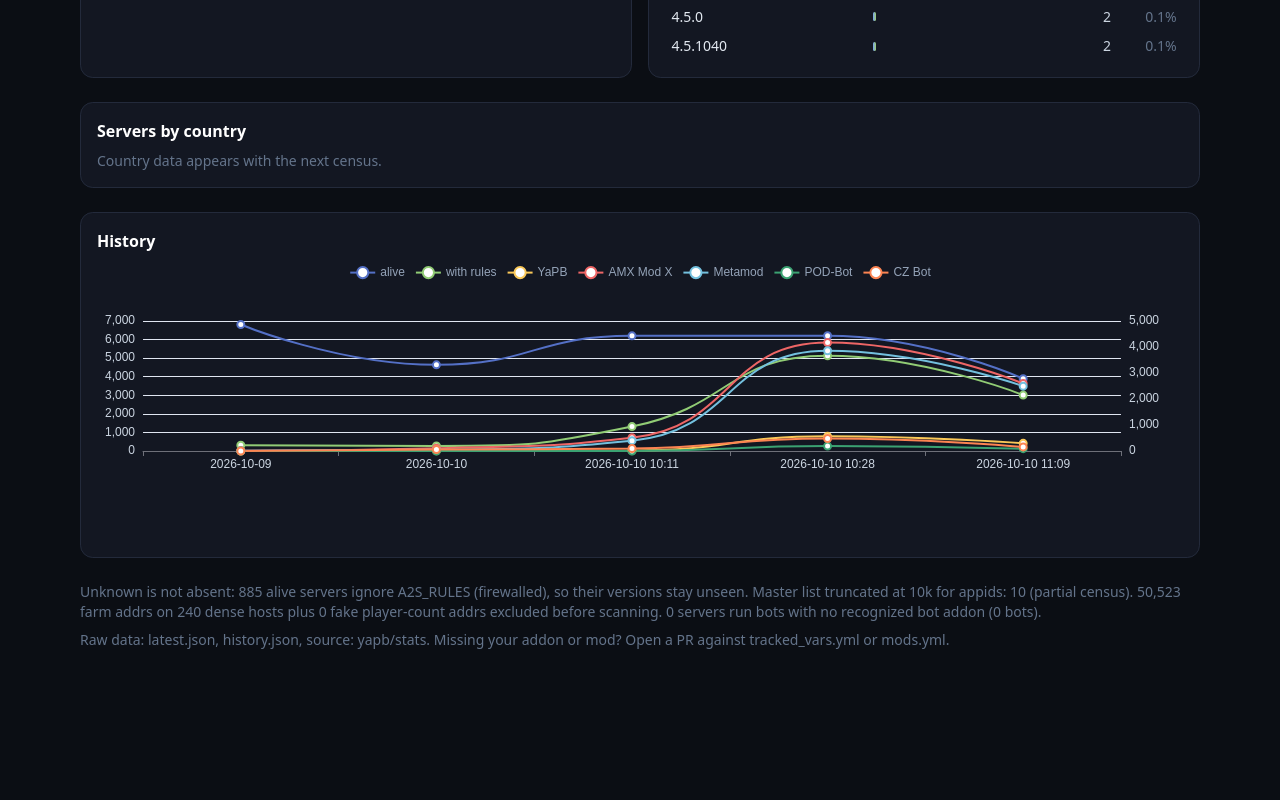
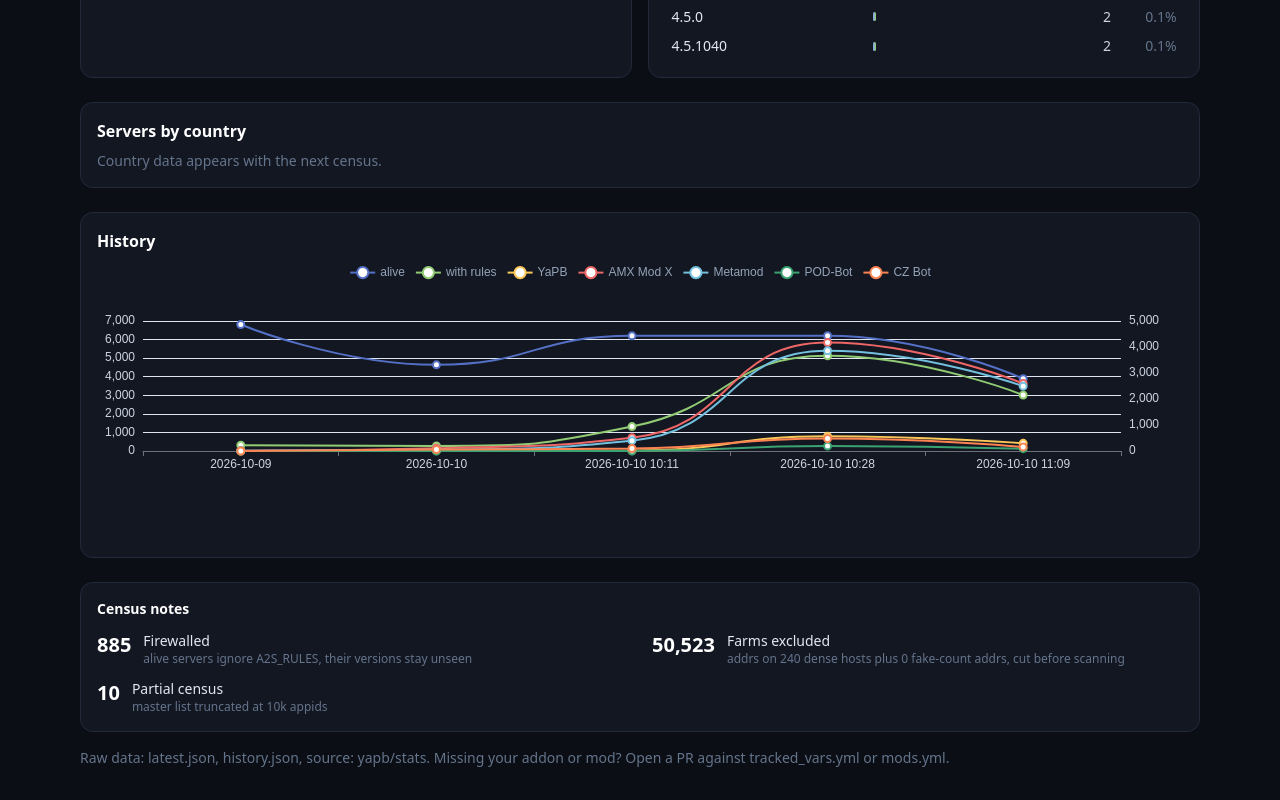
Before and after one commit to yapb/stats, a Vue app in the folder web/: page / in a window 1280 px wide. Shown: the part 1404-2204 px from the top of the page. Before the commit the page ends 2086 px from the top, so only its background shows below. Built offline with nearby package versions, Linux system fonts and the light colour scheme.

Commit message:
census notes as facts grid

```diff
--- a/web/src/App.vue
+++ b/web/src/App.vue
@@ -27,9 +27,20 @@
       :gamedir="route.param"
     />
 
-    <footer v-if="latest" class="text-sm text-slate-500 mt-6">
-      <p>{{ quality }}</p>
-      <p class="mt-2">
+    <footer v-if="latest" class="text-sm mt-6">
+      <div class="card p-4 mb-4">
+        <h2 class="font-semibold text-white mb-3">Census notes</h2>
+        <dl class="grid sm:grid-cols-2 gap-x-6 gap-y-3">
+          <div v-for="note in notes" :key="note.label" class="flex gap-3">
+            <div class="num text-xl font-bold text-white whitespace-nowrap">{{ note.value }}</div>
+            <div>
+              <dt class="text-slate-200 text-sm font-medium">{{ note.label }}</dt>
+              <dd class="text-slate-500 text-xs">{{ note.text }}</dd>
+            </div>
+          </div>
+        </dl>
+      </div>
+      <p class="text-slate-500">
         Raw data:
         <a href="data/latest.json">latest.json</a>,
         <a href="data/history.json">history.json</a>, source:
@@ -89,29 +100,43 @@ onBeforeUnmount(function () {
   removeEventListener('hashchange', onHash);
 });
 
-const quality = computed(function () {
+const notes = computed(function () {
   if (!latest.value) {
-    return '';
+    return [];
   }
   const t = latest.value.totals;
-  const trunc = ((latest.value.quality && latest.value.quality.truncated_appids) || []).join(', ');
-  return (
-    'Unknown is not absent: ' +
-    fmt(t.rules_unknown) +
-    ' alive servers ignore A2S_RULES (firewalled), so their versions stay unseen.' +
-    (trunc ? ' Master list truncated at 10k for appids: ' + trunc + ' (partial census).' : '') +
-    ' ' +
-    fmt(t.farm_dropped || 0) +
-    ' farm addrs on ' +
-    t.ips_over_100_servers +
-    ' dense hosts plus ' +
-    fmt(t.fake_dropped || 0) +
-    ' fake player-count addrs excluded before scanning.' +
-    ' ' +
-    fmt(t.mystery_servers || 0) +
-    ' servers run bots with no recognized bot addon (' +
-    fmt(t.mystery_bots || 0) +
-    ' bots).'
-  );
+  const trunc = (latest.value.quality && latest.value.quality.truncated_appids) || [];
+  const out = [
+    {
+      label: 'Firewalled',
+      value: fmt(t.rules_unknown),
+      text: 'alive servers ignore A2S_RULES, their versions stay unseen',
+    },
+    {
+      label: 'Farms excluded',
+      value: fmt(t.farm_dropped || 0),
+      text:
+        'addrs on ' +
+        t.ips_over_100_servers +
+        ' dense hosts plus ' +
+        fmt(t.fake_dropped || 0) +
+        ' fake-count addrs, cut before scanning',
+    },
+  ];
+  if ((t.mystery_servers || 0) > 0) {
+    out.push({
+      label: 'Mystery bots',
+      value: fmt(t.mystery_servers),
+      text: 'servers run bots with no recognized bot addon (' + fmt(t.mystery_bots) + ' bots)',
+    });
+  }
+  if (trunc.length) {
+    out.push({
+      label: 'Partial census',
+      value: trunc.join(', '),
+      text: 'master list truncated at 10k appids',
+    });
+  }
+  return out;
 });
 </script>
```
